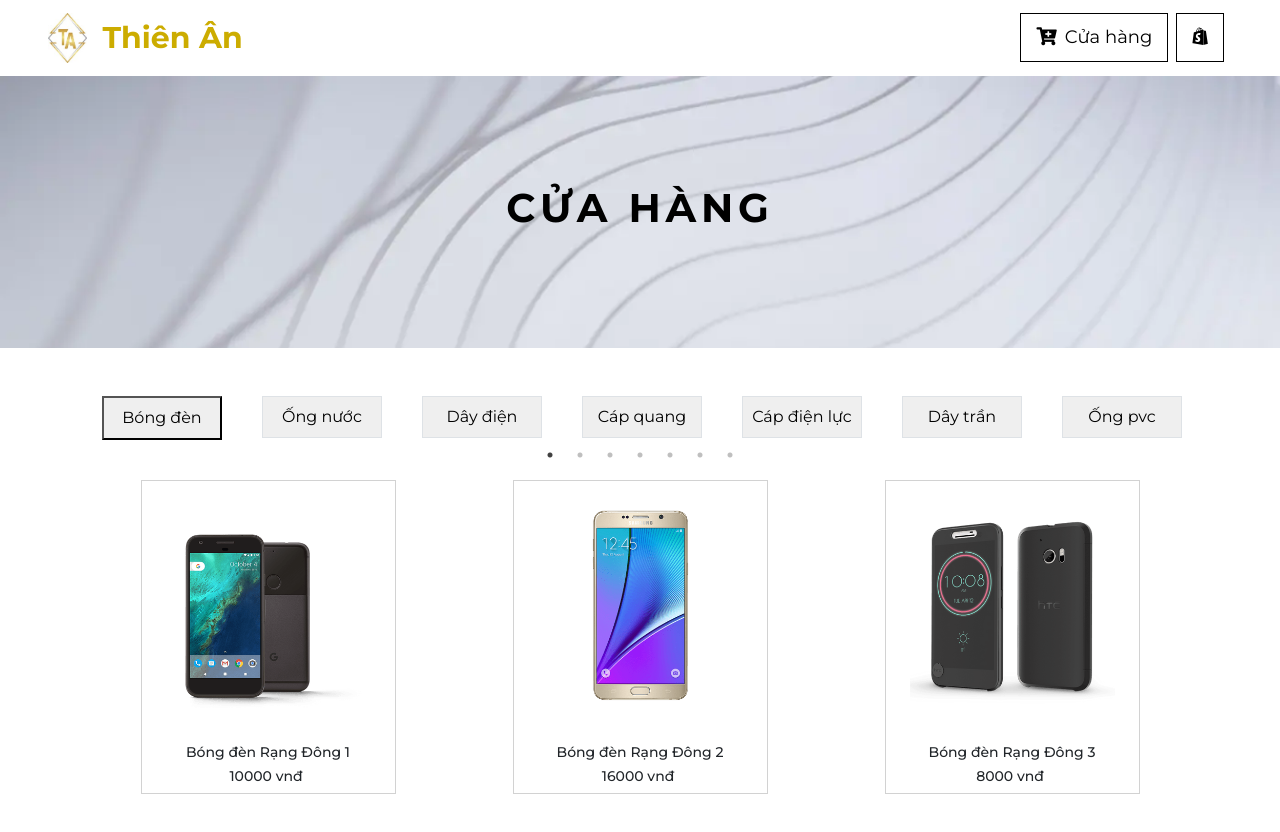
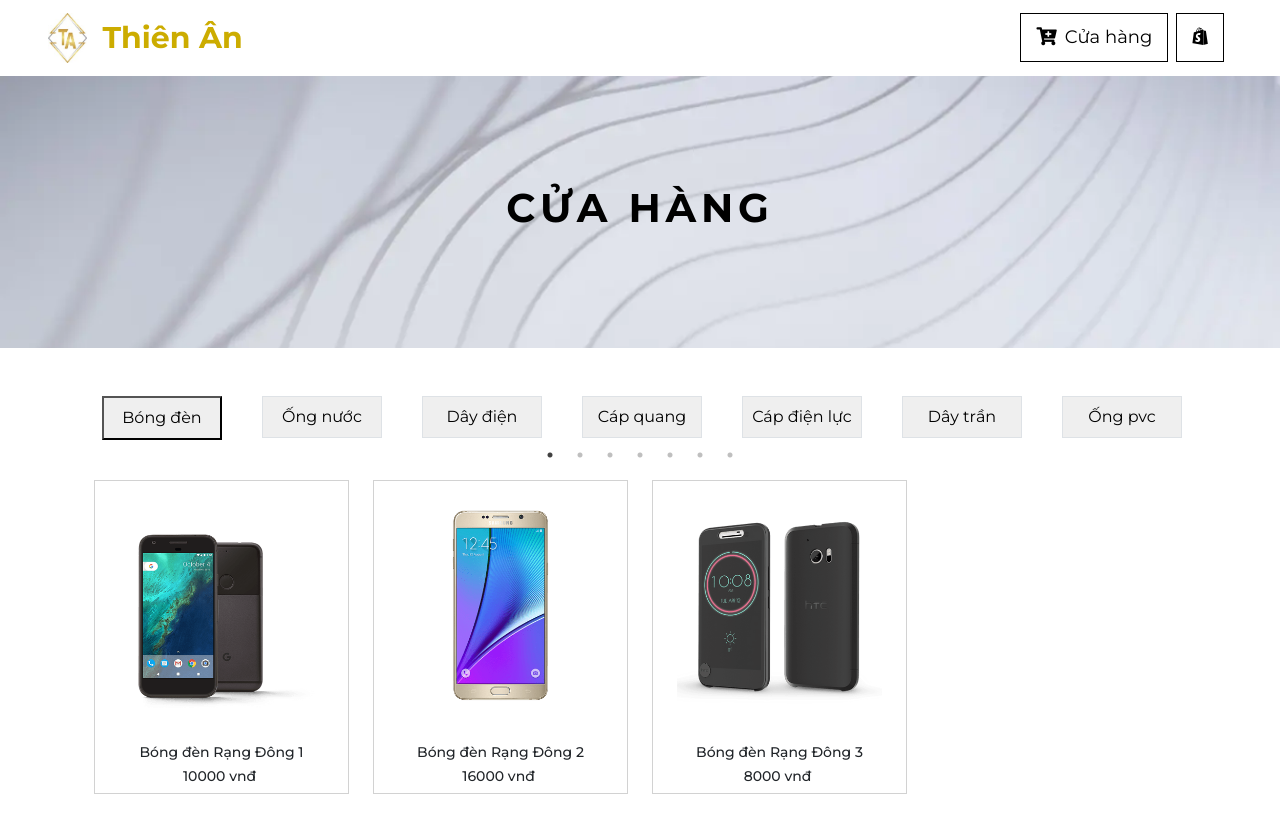
Before and after one commit to Nvdukkk/Electric-device-store, a React (Create React App) app: page /product in a window 1280 px wide. Shown: the top 832 px of the page. Built offline with nearby package versions, Linux system fonts and the light colour scheme.

Commit message:
update 1.4

```diff
--- a/src/components/Header.js
+++ b/src/components/Header.js
@@ -1,11 +1,9 @@
-import React, { Component } from "react";
+import React from "react";
 import { Link } from "react-router-dom";
-import logo from "../logo.jpg";
 import styled from "styled-components";
 import { ButtonContainer } from "./Button";
 
-export default class Header extends Component {
-  render() {
+export default function Header() {
   return (
     <NavWrapper className="navbar navbar-expand-sm navbar-dark px-sm-5 justify-content-between">
       <Link
@@ -14,7 +12,7 @@
       >
         <img
           loading="lazy"
-            src={logo}
+          src="../logo.jpg"
           alt="logo"
           className="navbar-brand"
           style={{ maxHeight: "60px" }}
@@ -37,7 +35,6 @@
     </NavWrapper>
   );
 }
-}
 
 const NavWrapper = styled.nav`
   background: white;
--- a/src/components/Image.js
+++ b/src/components/Image.js
@@ -1,7 +1,6 @@
 import React from "react";
 
 function Image(props) {
-  // eslint-disable-next-line jsx-a11y/alt-text
   return (
     <div className={`ratio ${props.ratio || "ratio-sm-1x2 ratio-md-4x3 ratio-21x9"}`}>
       <div>
--- a/src/components/Landing Page/SliderImage.js
+++ b/src/components/Landing Page/SliderImage.js
@@ -18,7 +18,7 @@
 
   };
   return (
-    <header id="slider">
+    <div id="slider">
       <Slider {...settingSlider}>
         {BANNER_SLIDER.map((item, index) => (
           <div key={index} className="position-relative">
@@ -44,7 +44,7 @@
           </div>
         ))}
       </Slider>
-    </header>
+    </div>
   );
 }
 
--- a/src/components/NotFound.js
+++ b/src/components/NotFound.js
@@ -1,7 +1,6 @@
-import React, { Component } from "react";
+import React from "react";
 
-export default class NotFound extends Component {
-  render() {
+export default function NotFound() {
   return (
     <div>
       <div className="background_404 position-absolute w-100 h-100 ">
@@ -118,4 +117,3 @@
     </div>
   );
 }
-}
--- a/src/components/Payment.js
+++ b/src/components/Payment.js
@@ -2,6 +2,7 @@
 import React from "react";
 import { useForm } from "react-hook-form";
 import { ProductConsumer } from "../context";
+
 function Payment() {
   const {
     register,
--- a/src/components/Product/Details.js
+++ b/src/components/Product/Details.js
@@ -3,7 +3,7 @@
 import { Link } from "react-router-dom";
 import { ButtonContainer } from "../Button";
 
-function Detail() {
+export default function Detail() {
   return (
     <ProductConsumer>
       {(value) => {
@@ -67,5 +67,3 @@
     </ProductConsumer>
   );
 }
-
-export default Detail;
--- a/src/components/Product/Product.js
+++ b/src/components/Product/Product.js
@@ -1,14 +1,13 @@
-import React, { Component } from "react";
+import React from "react";
 import styled from "styled-components";
 import { Link } from "react-router-dom";
 import { ProductConsumer } from "../../context";
 import PropTypes from "prop-types";
 
-export default class Product extends Component {
-  render() {
-    const { id, title, img, price, inCart } = this.props.product;
+export default function Product(props) {
+  const { id, title, img, price, inCart } = props.product;
   return (
-      <ProductWrapper className="col-6 mx-auto h-50 h-lg-100 col-lg-3 my-3">
+    <ProductWrapper className="col-6 h-50 h-lg-100 col-lg-3 my-3">
       <div className="card">
         <ProductConsumer>
           {(value) => (
@@ -73,7 +72,6 @@
     </ProductWrapper>
   );
 }
-}
 
 Product.propTypes = {
   product: PropTypes.shape({
--- a/src/components/Product/ProductList.js
+++ b/src/components/Product/ProductList.js
@@ -51,7 +51,7 @@
         <div className="container">
           <Slider className="gap-2" {...settingSlider}>
             {PRODUCT_CATEGORY.map(({ title, category }, index) => (
-              <div className="d-flex justify-content-center">
+              <div key={index} className="d-flex justify-content-center">
                 <button
                   key={index}
                   onClick={() => setActiveTab(category)}
@@ -68,7 +68,7 @@
           <div
             className="row mt-4"
             style={{
-              minHeight: "47.8vh",
+              minHeight: "50vh",
             }}
           >
             <ProductConsumer>
--- a/src/components/Product/ProductModal.js
+++ b/src/components/Product/ProductModal.js
@@ -4,7 +4,7 @@
 import { ButtonContainer } from "../Button";
 import { Link } from "react-router-dom";
 
-function ProductModal() {
+export default function ProductModal() {
   return (
     <ProductConsumer>
       {(value) => {
@@ -63,7 +63,7 @@
   );
 }
 
-export default ProductModal;
+
 
 const ModalContainer = styled.div`
   position: fixed;
```
Lines whose indentation alone changed are shown as unchanged.
